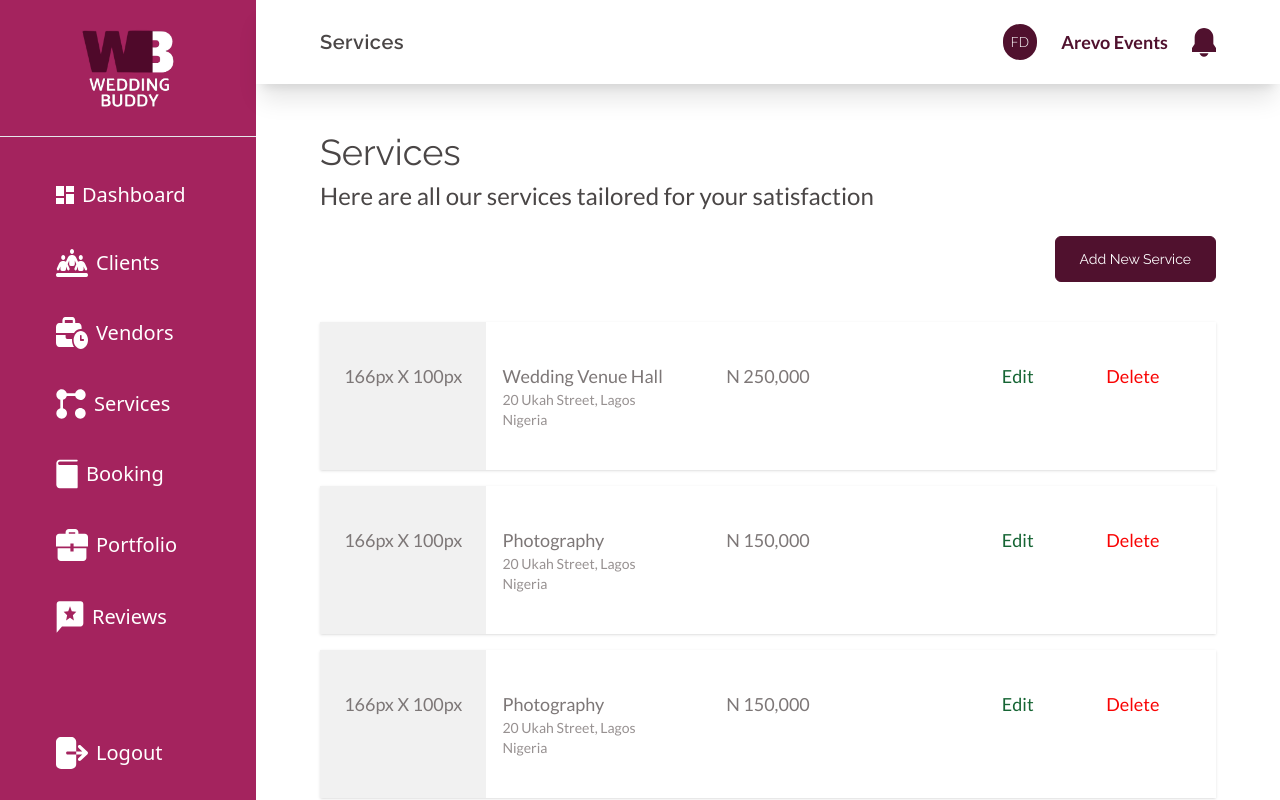
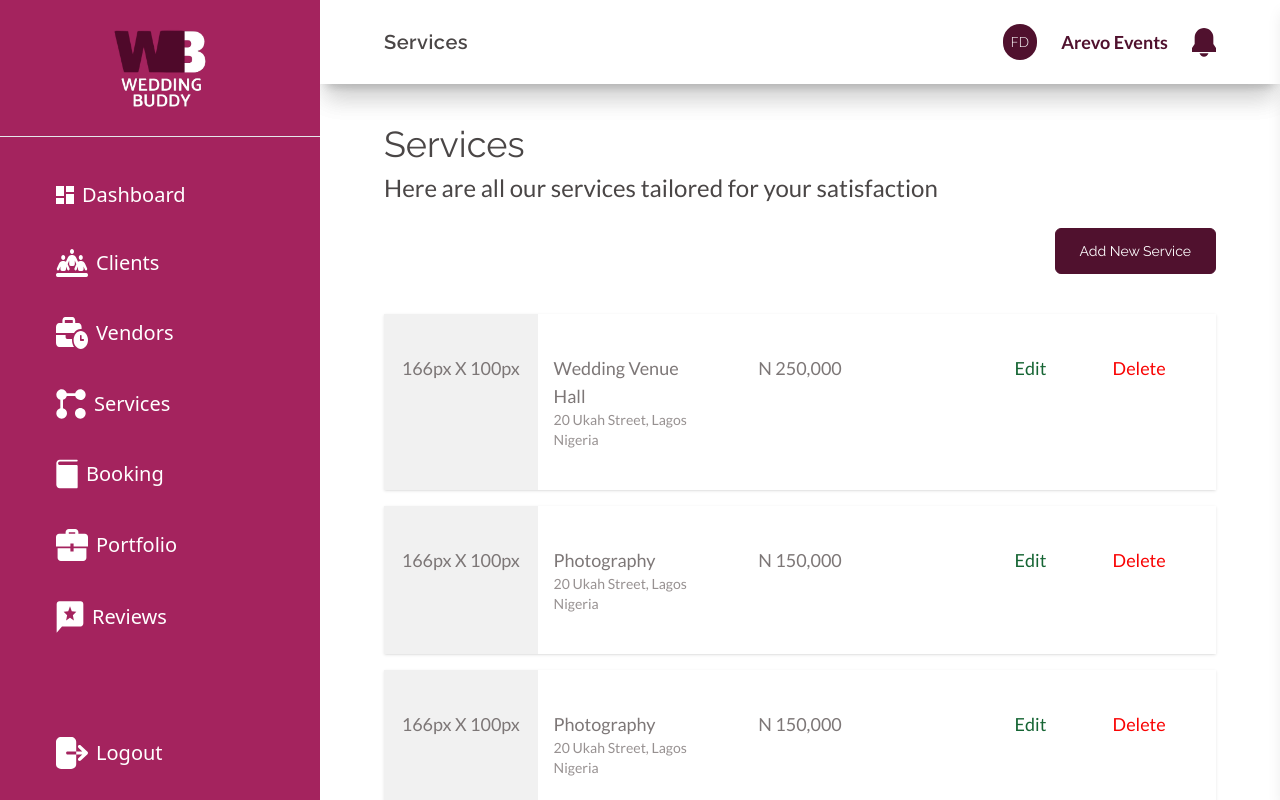
Before and after one commit to blessingpeters/Wedding-Buddy, a React (Vite) app: page /your/services in a window 1280 px wide. Shown: the top 800 px of the page. Built offline with nearby package versions, Linux system fonts and the light colour scheme.

Commit message:
service side bar

```diff
--- /dev/null
+++ b/src/components/common/AddNewService.jsx
@@ -0,0 +1,62 @@
+/* eslint-disable react/prop-types */
+import { useState } from 'react';
+import WbButton from './WbButton';
+
+const AddNewService = ({ isOpen, closeSidebar }) => {
+  const [category, setCategory] = useState('');
+  const [price, setPrice] = useState('');
+  const [location, setLocation] = useState('');
+  const [image, setImage] = useState(null);
+
+  const handleSubmit = (e) => {
+    e.preventDefault();
+    // Here, you'd handle the submission logic, perhaps sending the data to a backend.
+    console.log({ category, price, location, image });
+    closeSidebar();
+  };
+
+  return (
+    <div className={`fixed right-0 top-0 h-full bg-[#F5F8FA] shadow-lg z-50 transition-transform ${isOpen ? 'translate-x-0' : 'translate-x-full'} w-96 max-sm:w-full p-4 px-8`}>
+      <div className='flex justify-between items-center'>
+        <h2 className="text-xl font-semibold text-graywhite-600">Create New Service</h2>
+        <button onClick={closeSidebar} className="text-burgundy-100 font-light text-4xl px-2 bg-burgundy-100/10">&times;</button>
+      </div>
+      <form onSubmit={handleSubmit} className='my-8'>
+        <label className="block mb-5">
+          <span>Category:</span>
+          <select className="block p-3 w-full mt-1 border border-[#AFABAB] text-[#AFABAB] bg-inherit rounded" value={category} onChange={(e) => setCategory(e.target.value)}>
+            <option value="">enter category</option>
+            <option value="venue">Venue</option>
+            <option value="photography">Photography</option>
+            <option value="catering">Catering</option>
+          </select>
+        </label>
+        <label className="block mb-3">
+          <span>Location</span>
+          <input type="text" value={location} onChange={(e) => setLocation(e.target.value)} className="bblock p-3 w-full mt-1 border border-[#AFABAB] text-[#AFABAB] bg-inherit rounded" placeholder='Enter Location'/>
+        </label>
+        <label className="block mb-3">
+          <span>Price</span>
+          <input type="text" value={price} onChange={(e) => setPrice(e.target.value)} className="block p-3 w-full mt-1 border border-[#AFABAB] text-[#AFABAB] bg-inherit rounded" placeholder='Enter Price'/>
+        </label>
+
+        <label className="block mb-3 bg-white p-4 rounded">
+          <div className='flex gap-2 mb-6'>
+            <img src="/assets/icons/Back.svg" alt=" back icon" />
+            <span>Upload Image</span>
+          </div>
+          <div className='flex flex-col items-center text-center border border-dashed border-[#AFABAB] rounded p-4'>
+            <img src="/assets/icons/upload.svg" alt="cloud icon" />
+            <p>Browse and chose the files you want to upload from your computer</p>
+          <input type="file" onChange={(e) => setImage(e.target.files[0])} placeholder='+' className="block w-full mt-1 text-white bg-burgundy-100" />
+          </div>
+        </label>
+
+        <WbButton type="submit" size='small' className="py-4 text-lg w-full mt-24" text="Create a  New Service"/>
+
+      </form>
+    </div>
+  );
+};
+
+export default AddNewService;
--- a/src/components/layouts/DashboardLayout.jsx
+++ b/src/components/layouts/DashboardLayout.jsx
@@ -8,11 +8,10 @@ export const DashboardLayout = ({ userType }) => {
     const [isMobileMenuOpen, setIsMobileMenuOpen] = useState(false);
     const location = useLocation();
 
-      // Function to derive title from pathname
     const deriveTitleFromPath = () => {
         const pathSegments = location.pathname.split('/').filter(Boolean);
         if (pathSegments.length === 1 && (pathSegments[0] === "your" || pathSegments[0] === "couple")) {
-            return 'Dashboard'; // Dashboard for specific root paths
+            return 'Dashboard';
         }
         if (pathSegments.length > 1) {
             return pathSegments[1].charAt(0).toUpperCase() + pathSegments[1].slice(1);
@@ -28,15 +27,15 @@ export const DashboardLayout = ({ userType }) => {
 
     return (
         <div className="flex">
-        <aside className={`bg-[#A4235E] h-full text-white w-full sm:w-2/5 lg:w-1/4 ${isMobileMenuOpen ? 'block' : 'hidden'} md:block`}>
+            <aside className={`fixed bg-[#A4235E] h-full text-white sm:w-2/5 lg:w-1/4 ${isMobileMenuOpen ? 'block' : 'hidden'} md:block overflow-auto z-10`}>
                 <SideNav userType={userType} />
             </aside>
-        <div className="flex flex-col w-full">
-          <header className="bg-white w-full h-1/10">
+            <div className="flex flex-col w-full ml-0 lg:ml-[25%] md:ml-[40%]">
+                <header className=" bg-white h-1/10 shadow-xl">
                     <DashboardTopNav onToggleMobileMenu={toggleMobileMenu} title={title} />
                 </header>
 
-          <div className="overflow-auto h-9/10">
+                <div className="overflow-auto h-screen"  onClick={()=> setIsMobileMenuOpen(false)}>
                     <Outlet />
                 </div>
             </div>
--- a/src/components/navs/DashboadTopNav.jsx
+++ b/src/components/navs/DashboadTopNav.jsx
@@ -2,7 +2,7 @@
 import { Link } from "react-router-dom";
 const DashboardTopNav = ({ onToggleMobileMenu, title }) => {
   return (
-    <div className="bg-white flex justify-between items-center lg:px-16 sm:px-8 px-3 py-6 h-full w-full shadow-xl">
+    <div className="bg-white sticky flex justify-between items-center lg:px-16 sm:px-8 px-3 py-6 h-full w-full  shadow-xl">
       <button
         onClick={onToggleMobileMenu}
         className="block md:hidden text-burgundy-100"
--- a/src/components/navs/SideNav.jsx
+++ b/src/components/navs/SideNav.jsx
@@ -6,7 +6,7 @@ const SideNav = ({ userType }) => {
   const menu = userType === "vendor" ? vendorMenu : coupleMenu;
 
   return (
-    <nav className="flex flex-col justify-between lg:h-screen">
+    <nav className="flex flex-col h-screen">
       <>
         <div className="">
           <img
@@ -32,7 +32,7 @@ const SideNav = ({ userType }) => {
         </div>
       </>
 
-      <div className="mt-auto flex items-center p-4 hover:bg-[#50112E33] rounded-2xl transition-colors text-sm md:text-xl mb-5 md:mx-10 mx-3">
+      <div className=" flex items-center p-4 hover:bg-[#50112E33] rounded-2xl transition-colors text-sm md:text-xl mb-5 md:mx-10 mx-3">
         <img
           className="mr-2"
           src="/assets/icons/logout-icon.svg"
--- a/src/pages/vendorDashboard/Clients.jsx
+++ b/src/pages/vendorDashboard/Clients.jsx
@@ -20,14 +20,16 @@ const Clients = () => {
     <section className="lg:px-16 sm:px-8 px-3 py-10">
       <table className="table-auto font-lato font-medium text-graywhite-400 text-lg shadow w-full rounded-t-3xl">
         <thead className="font-700 text-left border-b border-[#D7D7D8] rounded-t-2xl">
-          <tr className="bg-[#ECECEC80]">
+          <tr className="bg-[#ECECEC80] text-pretty">
             <th className="pl-6 py-4">Couple Name</th>
             <th>Email Address</th>
             <th>Wedding Date</th>
             <th>Transaction Status</th>
             <th>Action</th>
             <th className="pr-4 cursor-pointer">
-              <img src="/assets/icons/filter-icon.svg" alt="filter icon" onClick={toggleFilterDropdown} />
+              <div className='h-10 w-10 flex items-center justify-end'>
+                <img  src="/assets/icons/filter-icon.svg" alt="filter icon" onClick={toggleFilterDropdown} />
+              </div>
               {showFilterDropdown && (
                 <div className="absolute font-normal right-10 bg-white shadow-md mt-2 rounded-lg my">
                   <ul className='my-4'>
@@ -47,6 +49,7 @@ const Clients = () => {
               <td>{client.date}</td>
               <td>{client.status}</td>
               <td className="text-[#F90303] cursor-pointer" onClick={() => handleDeleteClick(client)}>Delete</td>
+              <td><div></div></td>
             </tr>
           ))}
         </tbody>
--- a/src/pages/vendorDashboard/VendorServices.jsx
+++ b/src/pages/vendorDashboard/VendorServices.jsx
@@ -1,21 +1,23 @@
 import { useState } from "react";
 import WbButton from "../../components/common/WbButton";
 import DeleteModal from "../../components/modals/DeleteModal";
+import AddNewService from "../../components/common/AddNewService";
 
 const VendorServices = () => {
   const [clients, setClients] = useState(clientsData);
   const [showDeleteModal, setShowDeleteModal] = useState(false);
   const [selectedClient, setSelectedClient] = useState(null);
+  const [isSidebarOpen, setIsSidebarOpen] = useState(false);
 
   const handleDeleteClick = (client) => {
     setSelectedClient(client);
     setShowDeleteModal(true);
   };
   return (
-    <section className="lg:px-16 sm:px-8 px-3 py-10 font-raleway">
+    <section className="lg:px-16 px-3 py-10 font-raleway">
       <div className="flex flex-col">
         <div className=" text-graywhite-600">
-          <h1 className="md:text-4xl text-2xl my-2">Services</h1>
+          <h1 className="md:text-4xl text-2xl mb-2">Services</h1>
           <p className="font-lato md:text-2xl text-lg">
             Here are all our services tailored for your satisfaction
           </p>
@@ -24,6 +26,7 @@ const VendorServices = () => {
           className="rounded-2xl w-max py-3 px-6 text-[16px] self-end my-6"
           text="Add New Service"
           size="small"
+          onClick={() => setIsSidebarOpen(true)}
         />
       </div>
 
@@ -56,6 +59,7 @@ const VendorServices = () => {
           }}
         />
       )}
+            <AddNewService isOpen={isSidebarOpen} closeSidebar={() => setIsSidebarOpen(false)} />
     </section>
   );
 };
```
Also changed, not shown: public/assets/icons/Back.svg (added), public/assets/icons/upload.svg (added). Lines whose indentation alone changed are shown as unchanged.
